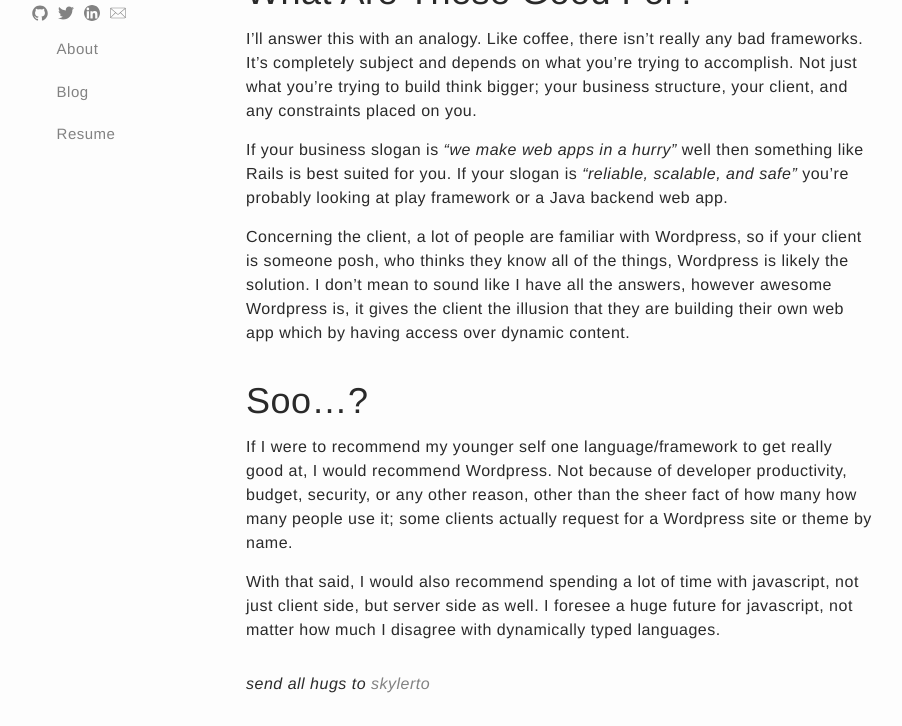
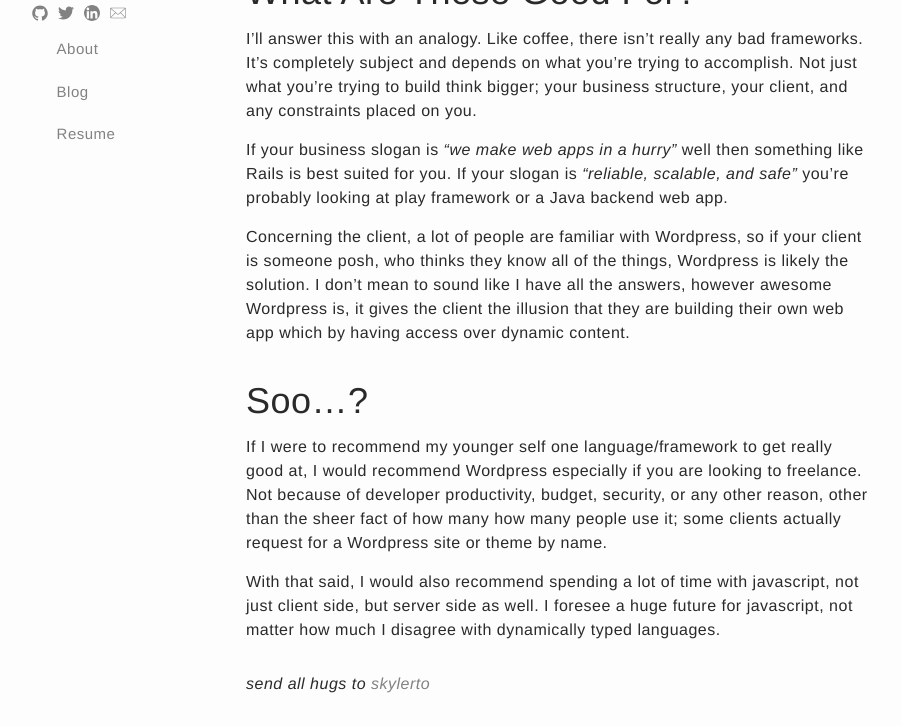
Before and after one commit to skylerto/skylerto.github.io, a Jekyll site: the page built from _posts/2016-03-09-some-thoughts-on-web-development.markdown, in a window 1280 px wide and 900 px high, scrolled down 731 px, cut to the strip 174-900 px from the top of the window. Shown: the whole strip, without its empty margins (179-1081 px from the left). Built offline with Jekyll 4.4.1, drawn with Linux system fonts in a browser that asks for light colours.

Commit message:
minor modifications fo web dev journey blog post

```diff
--- a/_posts/2016-03-09-some-thoughts-on-web-development.markdown
+++ b/_posts/2016-03-09-some-thoughts-on-web-development.markdown
@@ -34,6 +34,6 @@ Concerning the client, a lot of people are familiar with Wordpress, so if your c
 
 # Soo...?
 
-If I were to recommend my younger self one language/framework to get really good at, I would recommend Wordpress. Not because of developer productivity, budget, security, or any other reason, other than the sheer fact of how many how many people use it; some clients actually request for a Wordpress site or theme by name.
+If I were to recommend my younger self one language/framework to get really good at, I would recommend Wordpress especially if you are looking to freelance. Not because of developer productivity, budget, security, or any other reason, other than the sheer fact of how many how many people use it; some clients actually request for a Wordpress site or theme by name.
 
 With that said, I would also recommend spending a lot of time with javascript, not just client side, but server side as well. I foresee a huge future for javascript, not matter how much I disagree with dynamically typed languages.
```
